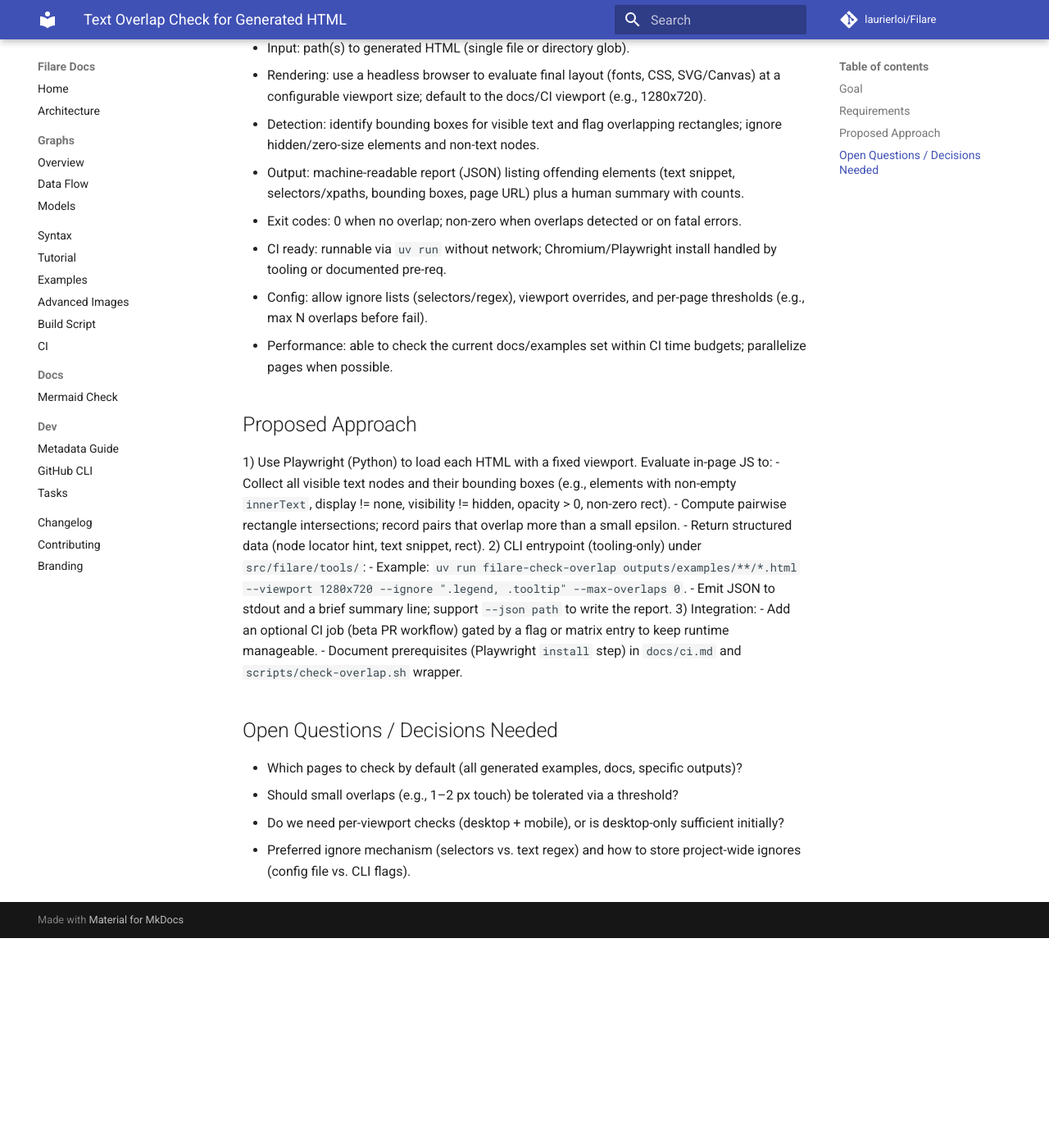
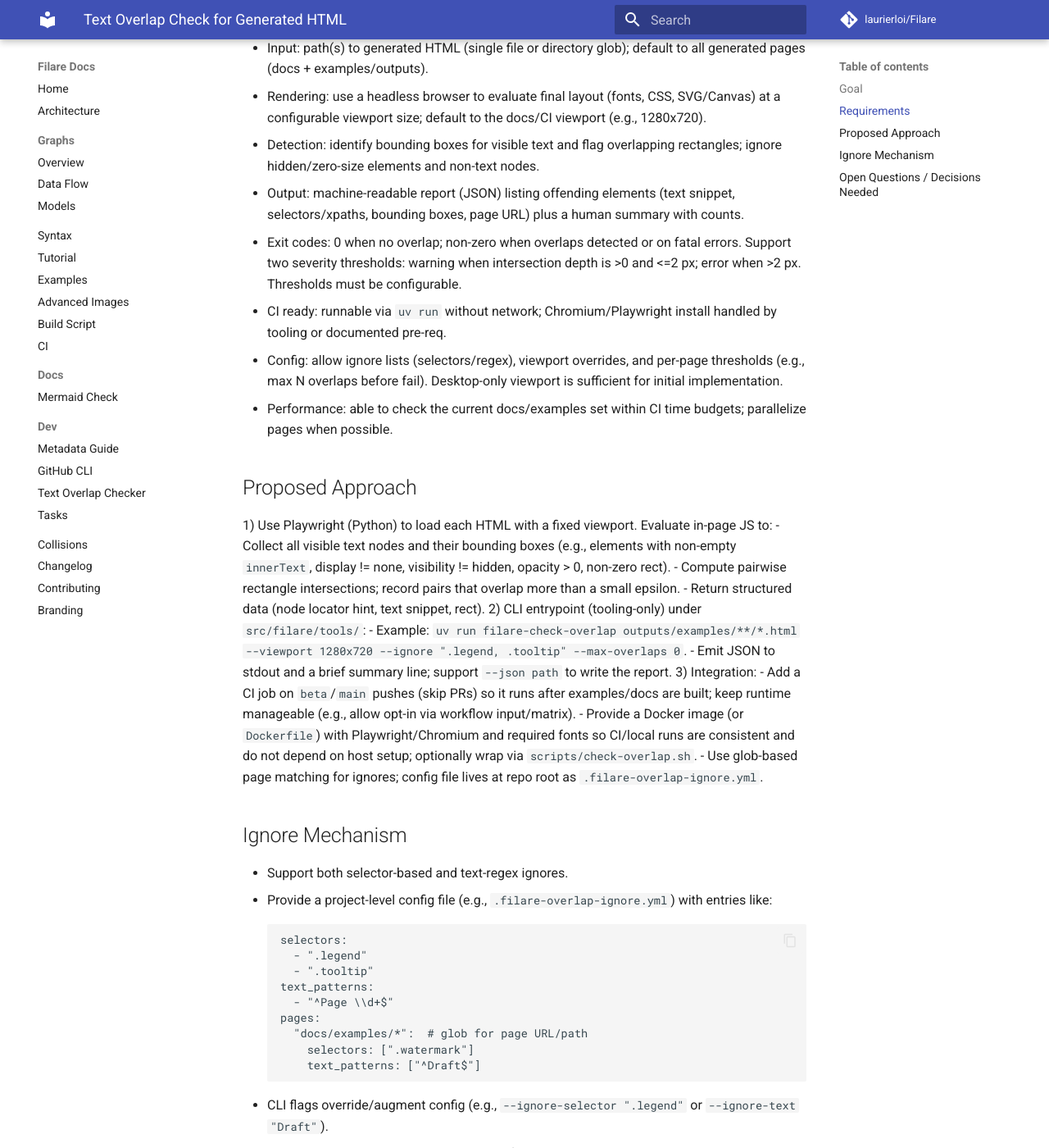
Before and after one commit to laurierloi/filare, an MkDocs documentation site: the page built from docs/features/text-overlap-check.md, in a window 1280 px wide and 1400 px high, scrolled down 327 px. Shown: the whole window at 82% size. Built offline with MkDocs 1.6.1 and Material for MkDocs 9.7.7, drawn with Linux system fonts in a browser that asks for light colours; comment, search, counter and statistics services are not loaded; before the commit the page ends 1471 px from its top, so only the background shows below that; some of the changed text lies outside the part shown.

Commit message:
Tools/beta branch 1 (#24)
* ci: enforce beta pr flow

* ci: add beta pr workflow

* ci: clarify main workflow name

* docs: refine text overlap checker spec

* tools: add text overlap checker

* docs: record overlap findings and usage

````diff
--- a/docs/features/text-overlap-check.md
+++ b/docs/features/text-overlap-check.md
@@ -4,13 +4,13 @@
 Add a tooling-only check that fails when rendered text in generated HTML overlaps visually. This guards regressions where labels or annotations collide after layout changes.
 
 ## Requirements
-- Input: path(s) to generated HTML (single file or directory glob).
+- Input: path(s) to generated HTML (single file or directory glob); default to all generated pages (docs + examples/outputs).
 - Rendering: use a headless browser to evaluate final layout (fonts, CSS, SVG/Canvas) at a configurable viewport size; default to the docs/CI viewport (e.g., 1280x720).
 - Detection: identify bounding boxes for visible text and flag overlapping rectangles; ignore hidden/zero-size elements and non-text nodes.
 - Output: machine-readable report (JSON) listing offending elements (text snippet, selectors/xpaths, bounding boxes, page URL) plus a human summary with counts.
-- Exit codes: 0 when no overlap; non-zero when overlaps detected or on fatal errors.
+- Exit codes: 0 when no overlap; non-zero when overlaps detected or on fatal errors. Support two severity thresholds: warning when intersection depth is >0 and <=2 px; error when >2 px. Thresholds must be configurable.
 - CI ready: runnable via `uv run` without network; Chromium/Playwright install handled by tooling or documented pre-req.
-- Config: allow ignore lists (selectors/regex), viewport overrides, and per-page thresholds (e.g., max N overlaps before fail).
+- Config: allow ignore lists (selectors/regex), viewport overrides, and per-page thresholds (e.g., max N overlaps before fail). Desktop-only viewport is sufficient for initial implementation.
 - Performance: able to check the current docs/examples set within CI time budgets; parallelize pages when possible.
 
 ## Proposed Approach
@@ -22,11 +22,28 @@
    - Example: `uv run filare-check-overlap outputs/examples/**/*.html --viewport 1280x720 --ignore ".legend, .tooltip" --max-overlaps 0`.
    - Emit JSON to stdout and a brief summary line; support `--json path` to write the report.
 3) Integration:
-   - Add an optional CI job (beta PR workflow) gated by a flag or matrix entry to keep runtime manageable.
-   - Document prerequisites (Playwright `install` step) in `docs/ci.md` and `scripts/check-overlap.sh` wrapper.
+   - Add a CI job on `beta`/`main` pushes (skip PRs) so it runs after examples/docs are built; keep runtime manageable (e.g., allow opt-in via workflow input/matrix).
+   - Provide a Docker image (or `Dockerfile`) with Playwright/Chromium and required fonts so CI/local runs are consistent and do not depend on host setup; optionally wrap via `scripts/check-overlap.sh`.
+   - Use glob-based page matching for ignores; config file lives at repo root as `.filare-overlap-ignore.yml`.
+
+## Ignore Mechanism
+- Support both selector-based and text-regex ignores.
+- Provide a project-level config file (e.g., `.filare-overlap-ignore.yml`) with entries like:
+  ```
+  selectors:
+    - ".legend"
+    - ".tooltip"
+  text_patterns:
+    - "^Page \\d+$"
+  pages:
+    "docs/examples/*":  # glob for page URL/path
+      selectors: [".watermark"]
+      text_patterns: ["^Draft$"]
+  ```
+- CLI flags override/augment config (e.g., `--ignore-selector ".legend"` or `--ignore-text "Draft"`).
+- Ignore logic should drop any overlap pair if either node matches an ignore rule.
 
 ## Open Questions / Decisions Needed
-- Which pages to check by default (all generated examples, docs, specific outputs)?
-- Should small overlaps (e.g., 1–2 px touch) be tolerated via a threshold?
-- Do we need per-viewport checks (desktop + mobile), or is desktop-only sufficient initially?
-- Preferred ignore mechanism (selectors vs. text regex) and how to store project-wide ignores (config file vs. CLI flags).
+- Confirm whether any additional ignore file defaults are needed beyond `.filare-overlap-ignore.yml`.
+- Confirm whether page-scoped ignores should support advanced glob features (current plan: glob).
+- Decide whether to add a follow-up feature to manage ignore baselines (e.g., auto-suggest ignores when overlaps are deemed acceptable).
--- a/mkdocs.yml
+++ b/mkdocs.yml
@@ -27,7 +27,9 @@
   - Dev:
       - Metadata Guide: dev/metadata_guide.md
       - GitHub CLI: dev/github.md
+      - Text Overlap Checker: dev/text_overlap_checker.md
       - Tasks: tasks.md
+  - Collisions: collisions/summary.md
   - Changelog: CHANGELOG.md
   - Contributing: CONTRIBUTING.md
   - Branding: brand.md
--- a/pyproject.toml
+++ b/pyproject.toml
@@ -42,6 +42,7 @@
 [project.scripts]
 filare = "filare.cli:cli"
 filare-qty = "filare.models.harness_quantity:qty_multipliers"
+filare-check-overlap = "filare.tools.text_overlap:main"
 
 [project.optional-dependencies]
 dev = [
@@ -53,6 +54,7 @@
     "pre-commit>=3.7.0",
     "mkdocs>=1.6.1",
     "mkdocs-material>=9.5.34",
+    "playwright>=1.45.0",
 ]
 
 [dependency-groups]
@@ -65,6 +67,7 @@
     "pre-commit>=3.7.0",
     "mkdocs>=1.6.1",
     "mkdocs-material>=9.5.34",
+    "playwright>=1.45.0",
 ]
 
 [tool.setuptools]
````
Also changed, not shown: docs/ci.md (+11 -7 lines), docs/collisions/summary.md (added, +29 -0 lines), docs/dev/text_overlap_checker.md (added, +32 -0 lines), 3 other files.
